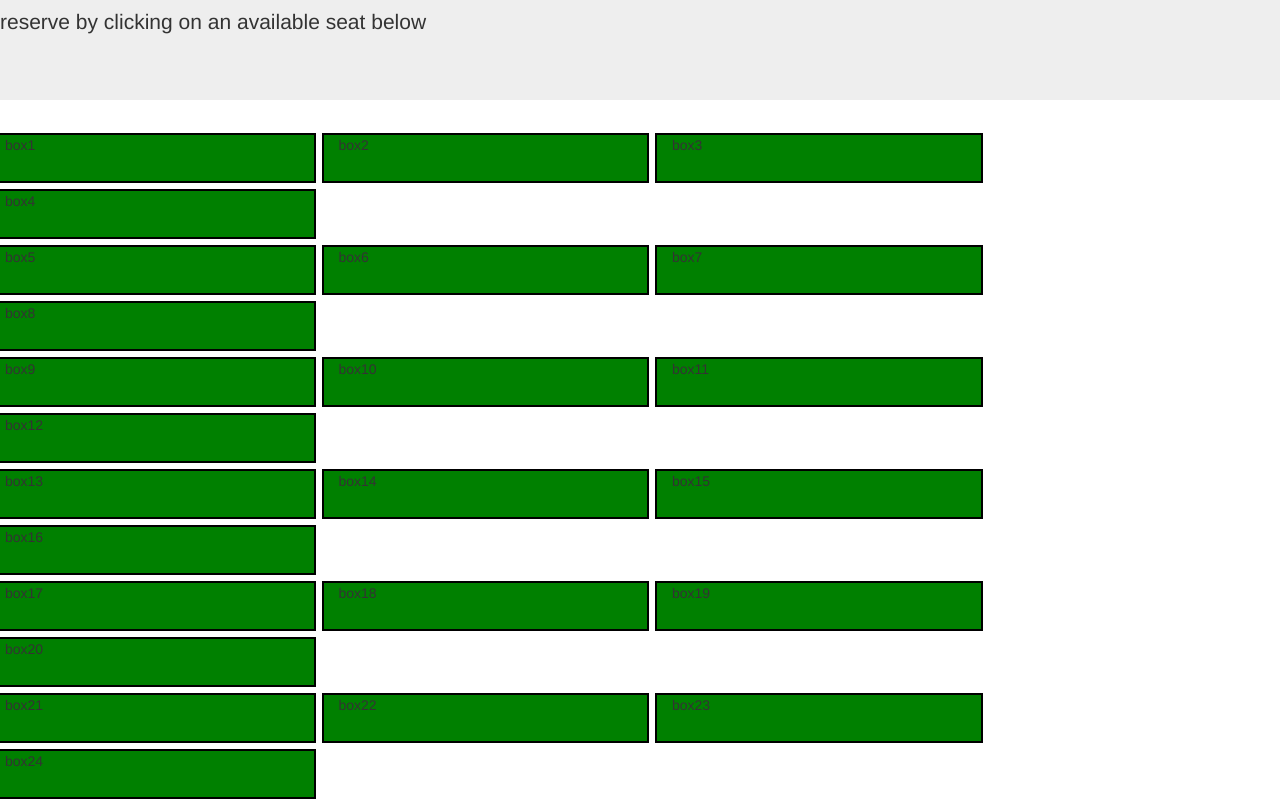
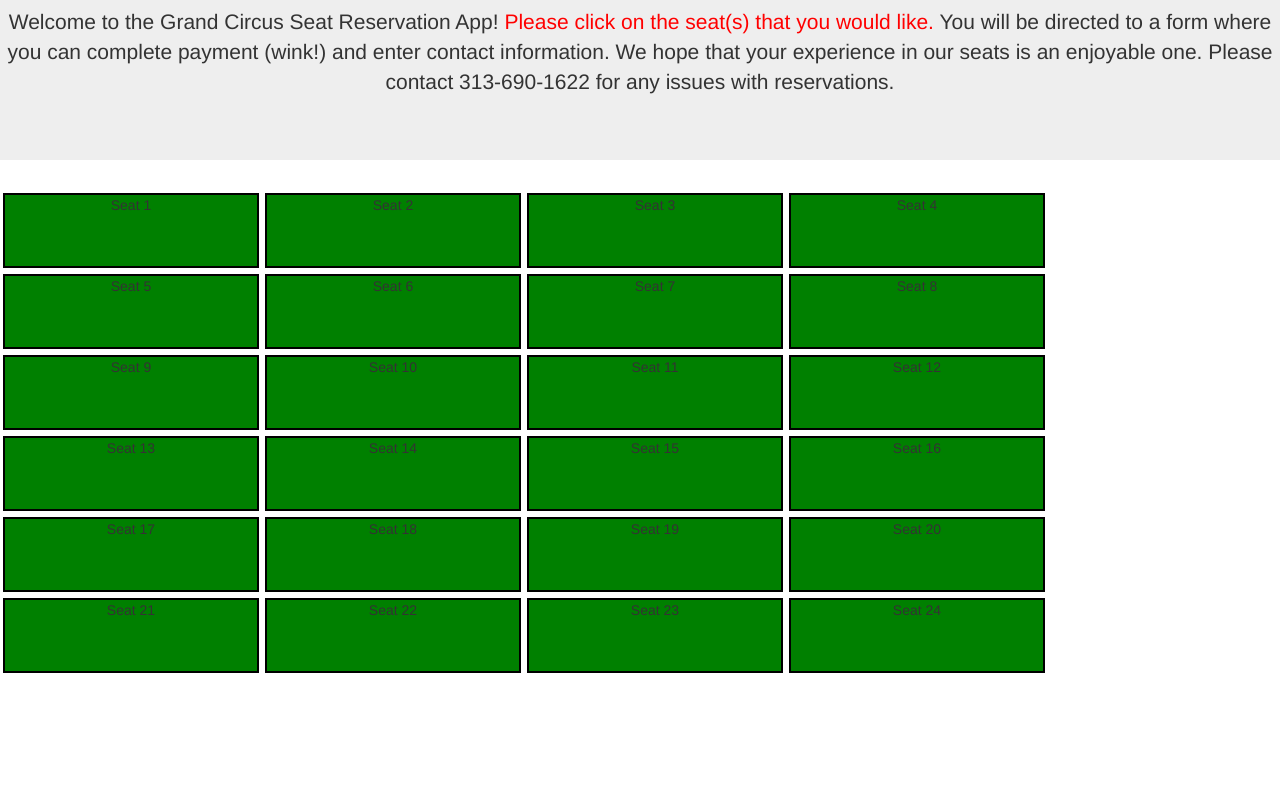
Before and after one commit to wcharaf/lab8-SeatApp, a plain HTML site: page index.html in a window 1280 px wide. Shown: the part 140-942 px from the top of the page. After the commit the page ends 816 px from the top, so only its background shows below. Drawn offline with nearby package versions, Linux system fonts and the light colour scheme.

Commit message:
changed boxes to seats, made styling changes

```diff
--- a/index.html
+++ b/index.html
@@ -10,49 +10,49 @@
 <body>
   <div class="jumbotron">
   <h1>SEAT RESERVATION APP</h1>
-  <p>reserve by clicking on an available seat below</p>
+  <p>Welcome to the Grand Circus Seat Reservation App! <span id="important">Please click on the seat(s) that you would like.</span>  You will be directed to a form where you can complete payment (wink!) and enter contact information.  We hope that your experience in our seats is an enjoyable one.  Please contact 313-690-1622 for any issues with reservations.</p>
   </div>
 
   <div class="row">
-    <div class="col-md-3" id="box1">box1</div>
-    <div class="col-md-3" id="box2">box2</div>
-    <div class="col-md-3" id="box3">box3</div>
-    <div class="col-md-3" id="box4">box4</div>
+    <div class="col-md-3" id="Seat1">Seat 1</div>
+    <div class="col-md-3" id="Seat2">Seat 2</div>
+    <div class="col-md-3" id="Seat3">Seat 3</div>
+    <div class="col-md-3" id="Seat4">Seat 4</div>
   </div>
 
   <div class="row">
-    <div class="col-md-3" id="box5">box5</div>
-    <div class="col-md-3" id="box6">box6</div>
-    <div class="col-md-3" id="box7">box7</div>
-    <div class="col-md-3" id="box8">box8</div>
+    <div class="col-md-3" id="Seat5">Seat 5</div>
+    <div class="col-md-3" id="Seat6">Seat 6</div>
+    <div class="col-md-3" id="Seat7">Seat 7</div>
+    <div class="col-md-3" id="Seat8">Seat 8</div>
   </div>
 
   <div class="row">
-    <div class="col-md-3" id="box9">box9</div>
-    <div class="col-md-3" id="box10">box10</div>
-    <div class="col-md-3" id="box11">box11</div>
-    <div class="col-md-3" id="box12">box12</div>
+    <div class="col-md-3" id="Seat9">Seat 9</div>
+    <div class="col-md-3" id="Seat10">Seat 10</div>
+    <div class="col-md-3" id="Seat11">Seat 11</div>
+    <div class="col-md-3" id="Seat12">Seat 12</div>
   </div>
 
   <div class="row">
-    <div class="col-md-3" id="box13">box13</div>
-    <div class="col-md-3" id="box14">box14</div>
-    <div class="col-md-3" id="box15">box15</div>
-    <div class="col-md-3" id="box16">box16</div>
+    <div class="col-md-3" id="Seat13">Seat 13</div>
+    <div class="col-md-3" id="Seat14">Seat 14</div>
+    <div class="col-md-3" id="Seat15">Seat 15</div>
+    <div class="col-md-3" id="Seat16">Seat 16</div>
   </div>
 
   <div class="row">
-    <div class="col-md-3" id="box17">box17</div>
-    <div class="col-md-3" id="box18">box18</div>
-    <div class="col-md-3" id="box19">box19</div>
-    <div class="col-md-3" id="box20">box20</div>
+    <div class="col-md-3" id="Seat17">Seat 17</div>
+    <div class="col-md-3" id="Seat18">Seat 18</div>
+    <div class="col-md-3" id="Seat19">Seat 19</div>
+    <div class="col-md-3" id="Seat20">Seat 20</div>
   </div>
 
   <div class="row">
-    <div class="col-md-3" id="box21">box21</div>
-    <div class="col-md-3" id="box22">box22</div>
-    <div class="col-md-3" id="box23">box23</div>
-    <div class="col-md-3" id="box24">box24</div>
+    <div class="col-md-3" id="Seat21">Seat 21</div>
+    <div class="col-md-3" id="Seat22">Seat 22</div>
+    <div class="col-md-3" id="Seat23">Seat 23</div>
+    <div class="col-md-3" id="Seat24">Seat 24</div>
   </div>
 
   <script src="https://code.jquery.com/jquery-1.12.0.min.js"></script>
--- a/styles.styl
+++ b/styles.styl
@@ -1,13 +1,20 @@
-.jumbotron h1
+.jumbotron h1, p
 	text-align: center
 
 .col-md-3
 	border: 2px solid black
 	margin: 3px
 	background-color: green
-	height: 50px
-
-
+	height: 75px;
+	width: 20%
+	text-align: center
 
 *
 	border-class: inherit
+
+.row
+	margin: auto
+	// doesn't work, tried to center the seats on the page.
+
+#important
+	color: red
```
Also changed, not shown: styles.css.
